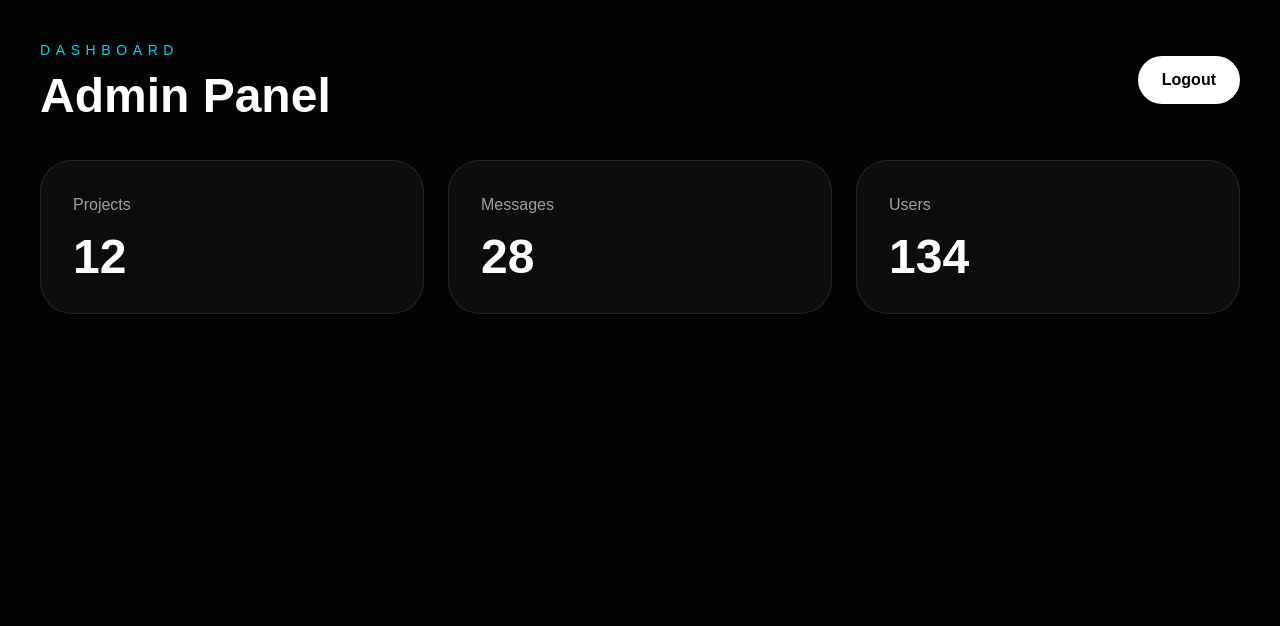
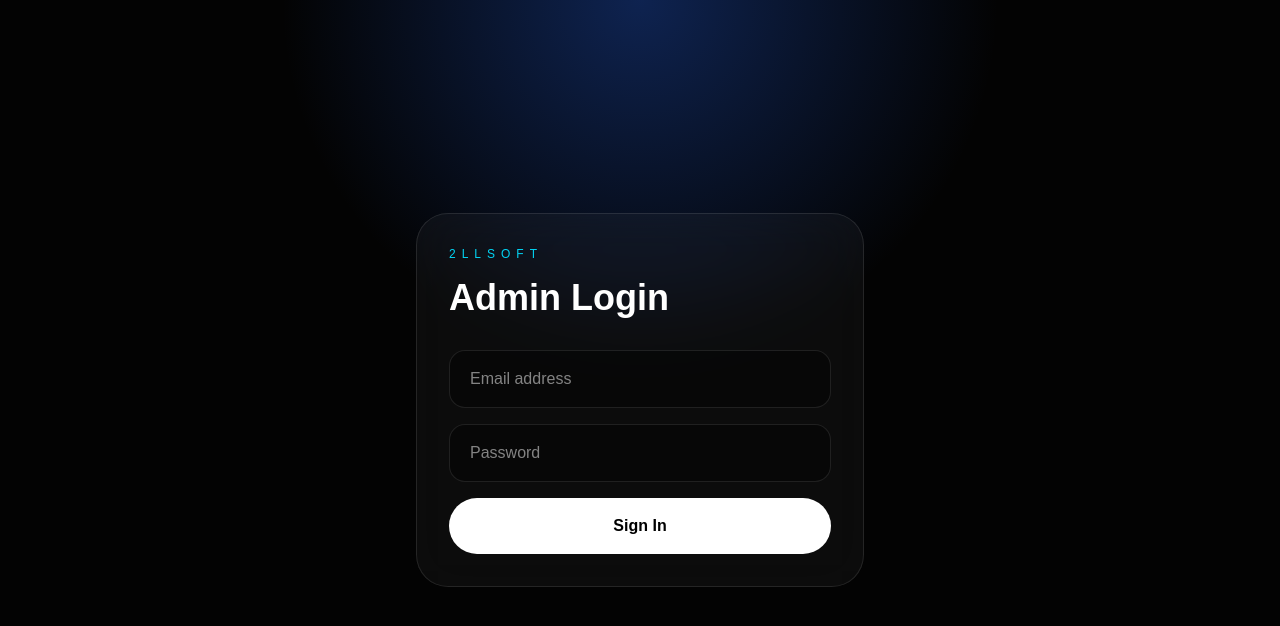
Before and after one commit to 2LLSOFT/2llsoft-clean, a Next.js app: page /login in a window 1280 px wide. Shown: the top 626 px of the page. Built offline with nearby package versions, Linux system fonts and the light colour scheme.

Commit message:
upgrade login ui

```diff
--- a/app/login/page.tsx
+++ b/app/login/page.tsx
@@ -1,56 +1,64 @@
 "use client";
 
 import { useRouter } from "next/navigation";
+import { useState } from "react";
 
-export default function DashboardPage() {
+export default function LoginPage() {
   const router = useRouter();
+  const [error, setError] = useState("");
 
-  function handleLogout() {
-    document.cookie =
-      "admin-auth=false; path=/; expires=Thu, 01 Jan 1970 00:00:00 UTC";
+  function handleSubmit(event: React.FormEvent<HTMLFormElement>) {
+    event.preventDefault();
 
-    router.push("/login");
+    const form = new FormData(event.currentTarget);
+    const email = form.get("email");
+    const password = form.get("password");
+
+    if (email === "admin@2llsoft.com" && password === "123456") {
+      document.cookie = "admin-auth=true; path=/";
+      router.push("/dashboard");
+      return;
+    }
+
+    setError("Invalid email or password.");
   }
 
   return (
-    <main className="min-h-screen bg-[#030303] p-10 text-white">
-      <div className="mx-auto max-w-7xl">
-        <div className="mb-10 flex items-center justify-between">
-          <div>
-            <p className="text-sm uppercase tracking-[0.4em] text-cyan-400">
-              Dashboard
-            </p>
+    <main className="flex min-h-screen items-center justify-center bg-[#030303] px-6 text-white">
+      <div className="absolute inset-0 bg-[radial-gradient(circle_at_top,#2563eb55,transparent_35%)]" />
 
-            <h1 className="mt-3 text-5xl font-black">
-              Admin Panel
-            </h1>
-          </div>
+      <form
+        onSubmit={handleSubmit}
+        className="relative z-10 w-full max-w-md rounded-[2rem] border border-white/10 bg-white/[0.04] p-8 backdrop-blur-xl"
+      >
+        <p className="text-xs uppercase tracking-[0.5em] text-cyan-400">
+          2LLSOFT
+        </p>
 
-          <button
-            onClick={handleLogout}
-            className="rounded-full bg-white px-6 py-3 font-bold text-black"
-          >
-            Logout
+        <h1 className="mt-4 text-4xl font-black">Admin Login</h1>
+
+        <div className="mt-8 space-y-4">
+          <input
+            name="email"
+            type="email"
+            placeholder="Email address"
+            className="w-full rounded-2xl border border-white/10 bg-black/40 px-5 py-4 outline-none"
+          />
+
+          <input
+            name="password"
+            type="password"
+            placeholder="Password"
+            className="w-full rounded-2xl border border-white/10 bg-black/40 px-5 py-4 outline-none"
+          />
+
+          <button className="w-full rounded-full bg-white px-8 py-4 font-bold text-black">
+            Sign In
           </button>
         </div>
 
-        <div className="grid gap-6 md:grid-cols-3">
-          <div className="rounded-[2rem] border border-white/10 bg-white/[0.04] p-8">
-            <h2 className="text-zinc-400">Projects</h2>
-            <p className="mt-4 text-5xl font-black">12</p>
-          </div>
-
-          <div className="rounded-[2rem] border border-white/10 bg-white/[0.04] p-8">
-            <h2 className="text-zinc-400">Messages</h2>
-            <p className="mt-4 text-5xl font-black">28</p>
-          </div>
-
-          <div className="rounded-[2rem] border border-white/10 bg-white/[0.04] p-8">
-            <h2 className="text-zinc-400">Users</h2>
-            <p className="mt-4 text-5xl font-black">134</p>
-          </div>
-        </div>
-      </div>
+        {error && <p className="mt-5 text-sm text-red-400">{error}</p>}
+      </form>
     </main>
   );
 }
```
